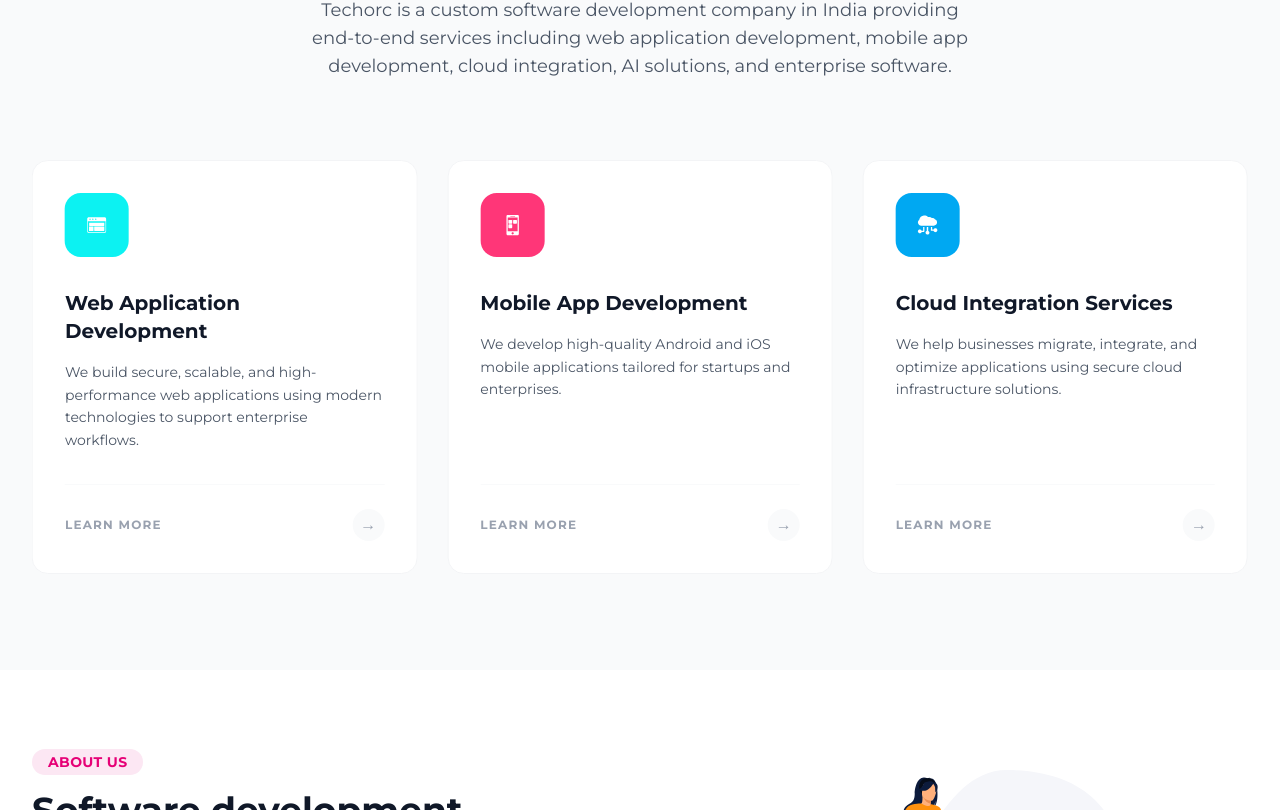
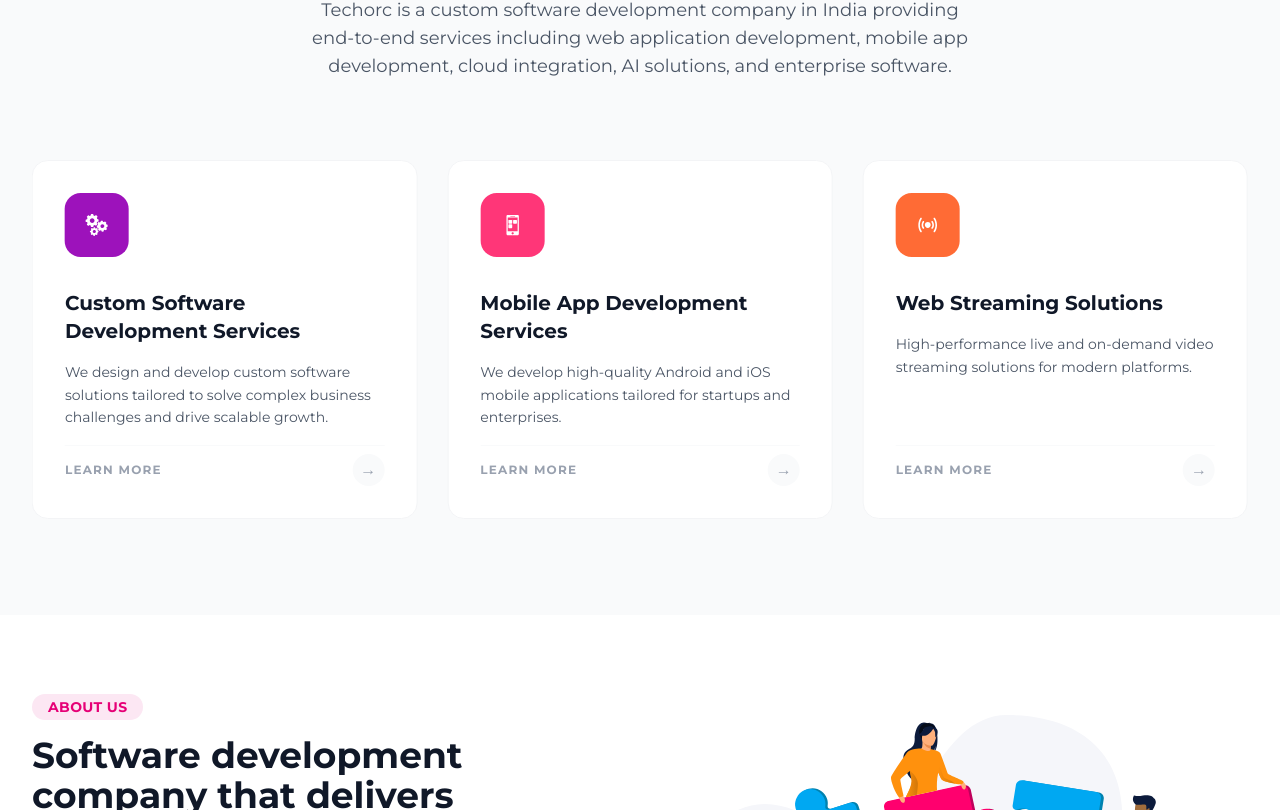
Before and after one commit to Arunkumar-30/techorc-next, a Next.js app: page / in a window 1280 px wide. Shown: the part 1110-1920 px from the top of the page. Built offline with nearby package versions, Linux system fonts and the light colour scheme.

Commit message:
feat: Add service listing with reusable cards and dynamic detail pages.

```diff
--- a/app/HomeClient.tsx
+++ b/app/HomeClient.tsx
@@ -6,6 +6,7 @@
 import TechStack from "./components/TechStack";
 import Link from "next/link";
 import Image from "next/image";
+import { servicesData } from "./data/services";
 
 // Swiper Imports
 import { Swiper, SwiperSlide } from 'swiper/react';
@@ -15,50 +16,14 @@
 import { motion } from "framer-motion";
 
 export default function HomeClient() {
-    const services = [
-        {
-            title: "Custom Software Development",
-            description: "We design and develop custom software solutions tailored to solve complex business challenges and drive scalable growth.",
-            link: "/custom-software-development",
-            imageSrc: "/images/custom.svg",
-            color: "#9d12bb"
-        },
-        {
-            title: "Web Application Development",
-            description: "We build secure, scalable, and high-performance web applications using modern technologies to support enterprise workflows.",
-            link: "/web-application-development",
-            imageSrc: "/images/web-application.svg",
-            color: "#0cf2f2"
-        },
-        {
-            title: "Mobile App Development",
-            description: "We develop high-quality Android and iOS mobile applications tailored for startups and enterprises.",
-            link: "/mobile-app-development",
-            imageSrc: "/images/mobile-application.svg",
-            color: "#ff3678"
-        },
-        {
-            title: "Cloud Integration Services",
-            description: "We help businesses migrate, integrate, and optimize applications using secure cloud infrastructure solutions.",
-            link: "/cloud-integration-services",
-            imageSrc: "/images/cloud.svg",
-            color: "#00a8f2"
-        },
-        {
-            title: "AI, ML & Data Solutions",
-            description: "Automate business operations using AI, machine learning, and data-driven software solutions.",
-            link: "/ai-ml-development",
-            imageSrc: "/images/ai.svg",
-            color: "#12bb69"
-        },
-        {
-            title: "IT Consulting Services",
-            description: "Our IT consulting services help businesses choose the right technologies for long-term digital growth.",
-            link: "/it-consulting-services",
-            imageSrc: "/images/it.svg",
-            color: "#f2890c"
-        }
-    ];
+    // Convert servicesData object to array for rendering all 14 services
+    const services = Object.entries(servicesData).map(([slug, service]) => ({
+        title: service.heroTitle,
+        description: service.shortDescription,
+        link: `/${slug}`,
+        imageSrc: service.imageSrc,
+        color: service.color
+    }));
 
     const testimonials = [
         {
@@ -67,12 +32,12 @@
             role: "Streaming Solution",
             image: "/images/client-sst.svg"
         },
-        {
-            quote: "Not only they clearly understood my exact technical requirements but even suggested better ways in doing them.",
-            name: "Balle Balle Restaurant",
-            role: "Order Booking Portal",
-            image: "/images/client-balle-balle.png"
-        },
+        // {
+        //     quote: "Not only they clearly understood my exact technical requirements but even suggested better ways in doing them.",
+        //     name: "Balle Balle Restaurant",
+        //     role: "Order Booking Portal",
+        //     image: "/images/client-balle-balle.png"
+        // },
         {
             quote: "Working with them felt like a collaboration resulting in the creation of a platform we are more than satisfied with.",
             name: "Surya GPS Tracking",
@@ -85,12 +50,12 @@
             role: "Tracking Solution",
             image: "/images/client-ducont.png"
         },
-        {
-            quote: "Techorc came out way ahead of the others in terms of quality and speed. We are extremely happy.",
-            name: "Yari Restaurant",
-            role: "Billing System",
-            image: "/images/client-yari.png"
-        },
+        // {
+        //     quote: "Techorc came out way ahead of the others in terms of quality and speed. We are extremely happy.",
+        //     name: "Yari Restaurant",
+        //     role: "Billing System",
+        //     image: "/images/client-yari.png"
+        // },
         {
             quote: "Working with the team was a smooth and collaborative experience. The Surya GPS app was built with precision, performance, and usability in mind, and we are extremely satisfied with the final outcome.",
             name: "Surya Telematics",
--- a/app/[slug]/page.tsx
+++ b/app/[slug]/page.tsx
@@ -69,7 +69,7 @@
 
     return (
         <>
-            {/* Hero Section */}
+
             {/* Hero Section */}
             <section className="bg-gray-900 text-white pt-32 pb-16 md:pt-40 md:pb-20">
                 <div className="container mx-auto px-4 lg:px-8 text-center max-w-4xl">
--- a/app/components/ServiceCard.tsx
+++ b/app/components/ServiceCard.tsx
@@ -29,11 +29,11 @@
                     </Link>
                 </h3>
 
-                <p className="text-gray-600 leading-relaxed text-sm flex-grow">
+                <p className="text-gray-600 leading-relaxed text-sm flex-grow line-clamp-3">
                     {description}
                 </p>
 
-                <div className="mt-8 pt-6 border-t border-gray-50 flex items-center justify-between">
+                <div className="mt-4 pt-2 border-t border-gray-50 flex items-center justify-between">
                     <span className="text-xs font-bold text-gray-400 uppercase tracking-widest group-hover:text-blue-500 transition-colors">Learn More</span>
                     <Link
                         href={link}
--- a/app/data/services.ts
+++ b/app/data/services.ts
@@ -7,6 +7,9 @@
     mainTitle: string;
     mainDescription: string;
     features: { title: string; description: string }[];
+    imageSrc: string;
+    color: string;
+    shortDescription: string;
 }
 
 export const servicesData: Record<string, Service> = {
@@ -23,7 +26,10 @@
             { title: "Scalable Architecture", description: "Building systems that grow with your business and handle high traffic efficiently." },
             { title: "API & Third-Party Integrations", description: "Seamless integration with existing systems, services, and third-party APIs." },
             { title: "Cloud-Ready Solutions", description: "Deploy web applications on the cloud for better performance, security, and reliability." }
-        ]
+        ],
+        imageSrc: "/images/web-application.svg",
+        color: "#0cf2f2",
+        shortDescription: "We build secure, scalable, and high-performance web applications using modern technologies to support enterprise workflows."
     },
 
     "custom-software-development": {
@@ -39,7 +45,10 @@
             { title: "Legacy Modernization", description: "Upgrading outdated systems with modern technologies." },
             { title: "Enterprise Software", description: "Large-scale software systems for enterprise operations." },
             { title: "SaaS Development", description: "Scalable SaaS products for startups and enterprises." }
-        ]
+        ],
+        imageSrc: "/images/custom.svg",
+        color: "#9d12bb",
+        shortDescription: "We design and develop custom software solutions tailored to solve complex business challenges and drive scalable growth."
     },
 
     "mobile-app-development": {
@@ -55,7 +64,10 @@
             { title: "Android Development", description: "Robust Android applications." },
             { title: "Cross-Platform Apps", description: "React Native & Flutter solutions." },
             { title: "UI/UX Design", description: "User-centric design for better engagement." }
-        ]
+        ],
+        imageSrc: "/images/mobile-application.svg",
+        color: "#ff3678",
+        shortDescription: "We develop high-quality Android and iOS mobile applications tailored for startups and enterprises."
     },
 
     "web-streaming-solutions": {
@@ -71,7 +83,10 @@
             { title: "Video on Demand", description: "Scalable VOD platforms." },
             { title: "Streaming Security", description: "DRM and encrypted content delivery." },
             { title: "Playback Optimization", description: "Smooth streaming across devices." }
-        ]
+        ],
+        imageSrc: "/images/streaming.svg",
+        color: "#ff6b35",
+        shortDescription: "High-performance live and on-demand video streaming solutions for modern platforms."
     },
 
     "digital-transformation-services": {
@@ -87,7 +102,10 @@
             { title: "Legacy Modernization", description: "Upgrading legacy systems." },
             { title: "Cloud Adoption", description: "Migrating to cloud platforms." },
             { title: "Digital Strategy", description: "Technology-driven business growth." }
-        ]
+        ],
+        imageSrc: "/images/digital.svg",
+        color: "#4ecdc4",
+        shortDescription: "Modernizing business processes using digital technologies and automation."
     },
 
     "technical-consulting-services": {
@@ -103,7 +121,10 @@
             { title: "Technology Selection", description: "Choosing the right tech stack." },
             { title: "Code Audits", description: "Quality and security reviews." },
             { title: "Scalability Planning", description: "Preparing systems for growth." }
-        ]
+        ],
+        imageSrc: "/images/technical.svg",
+        color: "#49c0aaff",
+        shortDescription: "Expert guidance for technology decisions and scalable system architecture."
     },
 
     "business-analysis-services": {
@@ -119,7 +140,10 @@
             { title: "Process Mapping", description: "Workflow optimization." },
             { title: "Gap Analysis", description: "Identifying improvement areas." },
             { title: "Documentation", description: "Clear functional documentation." }
-        ]
+        ],
+        imageSrc: "/images/analysis.svg",
+        color: "#b84444ff",
+        shortDescription: "Turning business ideas into technical solutions through strategic analysis."
     },
 
     "infrastructure-management-services": {
@@ -135,7 +159,10 @@
             { title: "Network Monitoring", description: "Secure connectivity." },
             { title: "Cloud Infrastructure", description: "Scalable cloud management." },
             { title: "Security Management", description: "Infrastructure protection." }
-        ]
+        ],
+        imageSrc: "/images/infra.svg",
+        color: "#6848b3ff",
+        shortDescription: "Secure and stable IT infrastructure solutions with high availability."
     },
 
     "database-services": {
@@ -151,7 +178,10 @@
             { title: "Data Migration", description: "Secure data transfer." },
             { title: "Performance Tuning", description: "Query optimization." },
             { title: "Backup & Recovery", description: "Data safety solutions." }
-        ]
+        ],
+        imageSrc: "/images/database.svg",
+        color: "#b94077ff",
+        shortDescription: "Optimized and secure database solutions with high-performance management."
     },
 
     "networking-services": {
@@ -167,7 +197,10 @@
             { title: "Network Security", description: "Threat protection." },
             { title: "Monitoring", description: "Performance tracking." },
             { title: "Maintenance", description: "Ongoing support." }
-        ]
+        ],
+        imageSrc: "/images/networking.svg",
+        color: "#41bd8fff",
+        shortDescription: "Secure and scalable enterprise networking solutions with threat protection."
     },
 
     "ecommerce-solutions": {
@@ -183,7 +216,10 @@
             { title: "Payment Integration", description: "Secure checkout systems." },
             { title: "Inventory Management", description: "Product & order control." },
             { title: "Scalability", description: "Growth-ready architecture." }
-        ]
+        ],
+        imageSrc: "/images/ecommerce.svg",
+        color: "#b66d3dff",
+        shortDescription: "Scalable online stores with secure payment integration and inventory management."
     },
     "cloud-integration-services": {
         title: "Cloud Integration Services Company in India | Techorc",
@@ -198,8 +234,12 @@
             { title: "Cloud Native Development", description: "Applications built specifically for cloud platforms." },
             { title: "DevOps Automation", description: "CI/CD pipelines for faster and reliable deployments." },
             { title: "Cloud Security", description: "Securing cloud infrastructure and applications." }
-        ]
-    }, "ai-ml-development": {
+        ],
+        imageSrc: "/images/cloud.svg",
+        color: "#00a8f2",
+        shortDescription: "We help businesses migrate, integrate, and optimize applications using secure cloud infrastructure solutions."
+    },
+    "ai-ml-development": {
         title: "AI & ML Development Company in India | Techorc",
         description: "Techorc delivers AI, machine learning, and data-driven solutions to automate and optimize business operations.",
         keywords: ["AI ML Development India", "Machine Learning Services", "Predictive Analytics", "Data Engineering"],
@@ -212,7 +252,10 @@
             { title: "Machine Learning Models", description: "Custom ML models tailored to business needs." },
             { title: "Natural Language Processing", description: "Chatbots and text analysis solutions." },
             { title: "Data Engineering", description: "Scalable data pipelines and analytics systems." }
-        ]
+        ],
+        imageSrc: "/images/ai.svg",
+        color: "#12bb69",
+        shortDescription: "Automate business operations using AI, machine learning, and data-driven software solutions."
     },
     "it-consulting-services": {
         title: "IT Consulting Services Company in India | Techorc",
@@ -227,7 +270,10 @@
             { title: "Software Architecture", description: "Designing scalable and secure systems." },
             { title: "Digital Transformation", description: "Modernizing IT processes and platforms." },
             { title: "Security Consulting", description: "Improving IT security and compliance." }
-        ]
+        ],
+        imageSrc: "/images/it.svg",
+        color: "#f2890c",
+        shortDescription: "Our IT consulting services help businesses choose the right technologies for long-term digital growth."
     }
 
 
```
